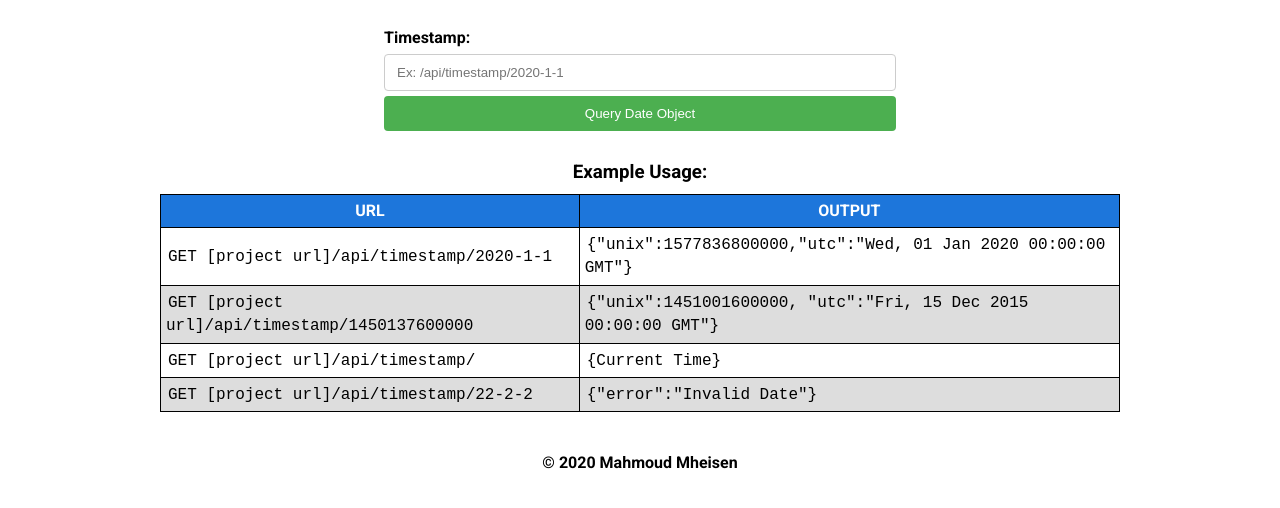
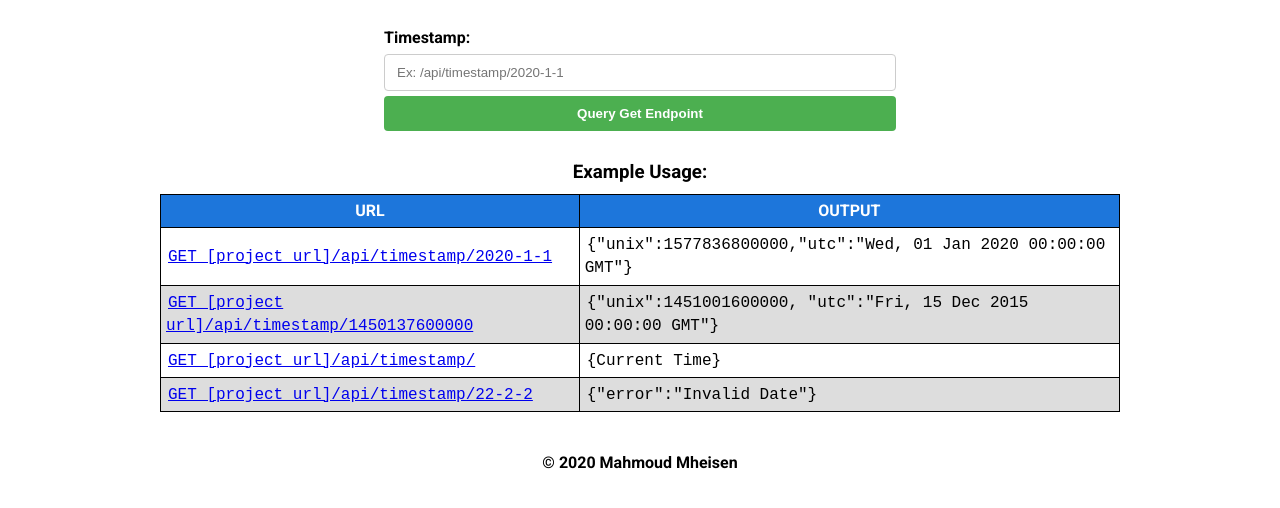
Before and after one commit to mahmoudmheisen91/TimestampMicroservice, a website: page views/index.html in a window 1280 px wide. Shown: the part 88-596 px from the top of the page. Drawn offline with Linux system fonts and the light colour scheme; files that its build step writes are made by us from their sources.

Commit message:
add links to example usage

```diff
--- a/public/style.css
+++ b/public/style.css
@@ -64,6 +64,7 @@ form > #submit {
   border: none;
   border-radius: 4px;
   cursor: pointer;
+  font-weight: bold;
 }
 
 form > #submit:hover {
@@ -123,3 +124,7 @@ code {
   font-family: monospace;
   padding: 2px;
 }
+
+a:visited {
+  color: black;
+}
--- a/views/index.html
+++ b/views/index.html
@@ -45,7 +45,7 @@
         name="stamp"
         placeholder="Ex: /api/timestamp/2020-1-1"
       /><br />
-      <input id="submit" type="submit" value="Query Date Object" />
+      <input id="submit" type="submit" value="Query Get Endpoint" />
     </form>
 
     <h3>Example Usage:</h3>
@@ -55,7 +55,14 @@
         <th>OUTPUT</th>
       </tr>
       <tr>
-        <td><code>GET [project url]/api/timestamp/2020-1-1</code></td>
+        <td>
+          <code
+            ><a
+              href="https://mahmoudmheisen91-timestampmicroservice.glitch.me/api/timestamp/2020-1-1"
+              >GET [project url]/api/timestamp/2020-1-1</a
+            ></code
+          >
+        </td>
         <td>
           <code
             >{"unix":1577836800000,"utc":"Wed, 01 Jan 2020 00:00:00 GMT"}</code
@@ -63,7 +70,14 @@
         </td>
       </tr>
       <tr>
-        <td><code>GET [project url]/api/timestamp/1450137600000</code></td>
+        <td>
+          <code
+            ><a
+              href="https://mahmoudmheisen91-timestampmicroservice.glitch.me/api/timestamp/1450137600000"
+              >GET [project url]/api/timestamp/1450137600000</a
+            ></code
+          >
+        </td>
         <td>
           <code
             >{"unix":1451001600000, "utc":"Fri, 15 Dec 2015 00:00:00 GMT"}</code
@@ -71,13 +85,27 @@
         </td>
       </tr>
       <tr>
-        <td><code>GET [project url]/api/timestamp/</code></td>
+        <td>
+          <code
+            ><a
+              href="https://mahmoudmheisen91-timestampmicroservice.glitch.me/api/timestamp/"
+              >GET [project url]/api/timestamp/</a
+            ></code
+          >
+        </td>
         <td>
           <code>{Current Time}</code>
         </td>
       </tr>
       <tr>
-        <td><code>GET [project url]/api/timestamp/22-2-2</code></td>
+        <td>
+          <code
+            ><a
+              href="https://mahmoudmheisen91-timestampmicroservice.glitch.me/api/timestamp/22-2-2"
+              >GET [project url]/api/timestamp/22-2-2</a
+            ></code
+          >
+        </td>
         <td>
           <code>{"error":"Invalid Date"}</code>
         </td>
```
